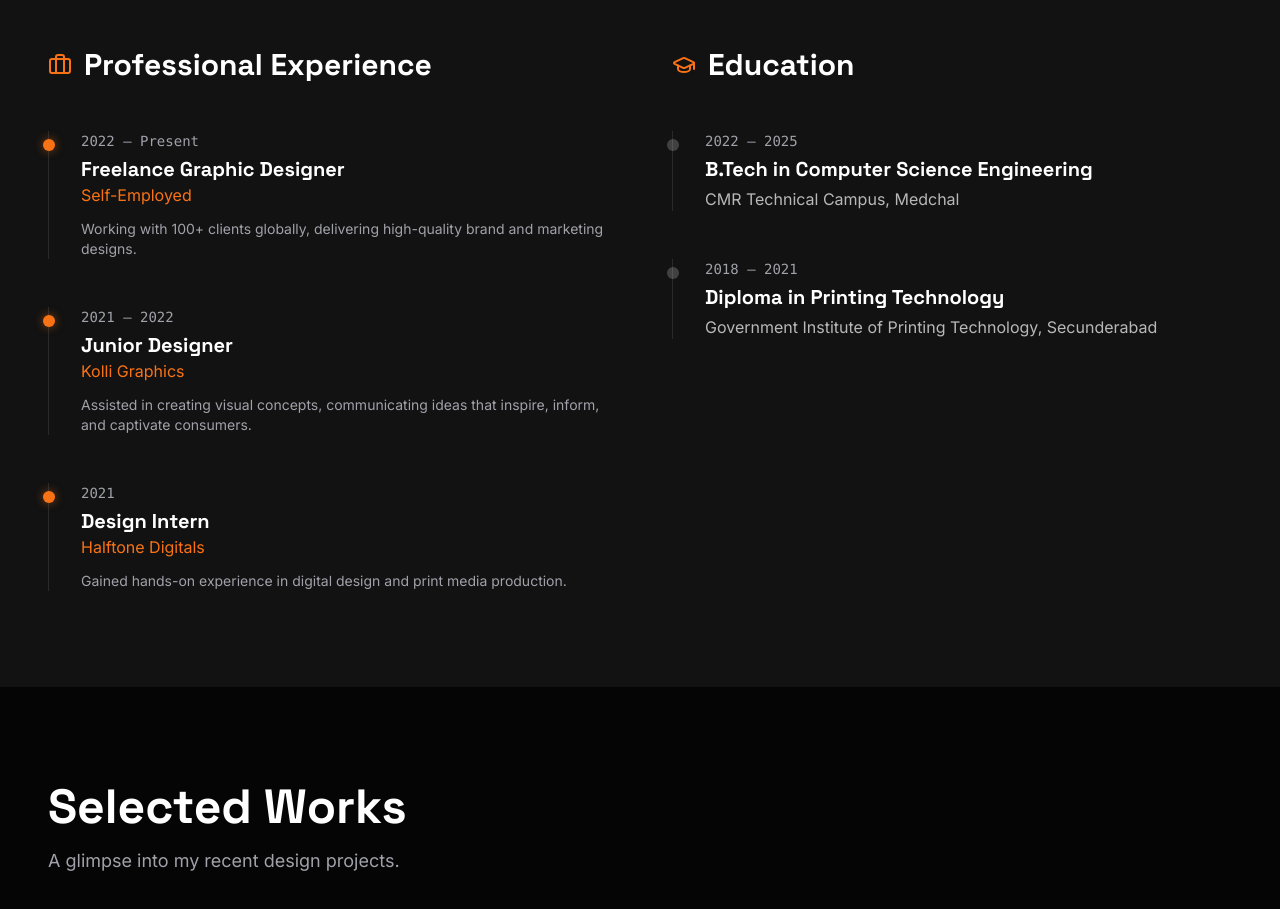
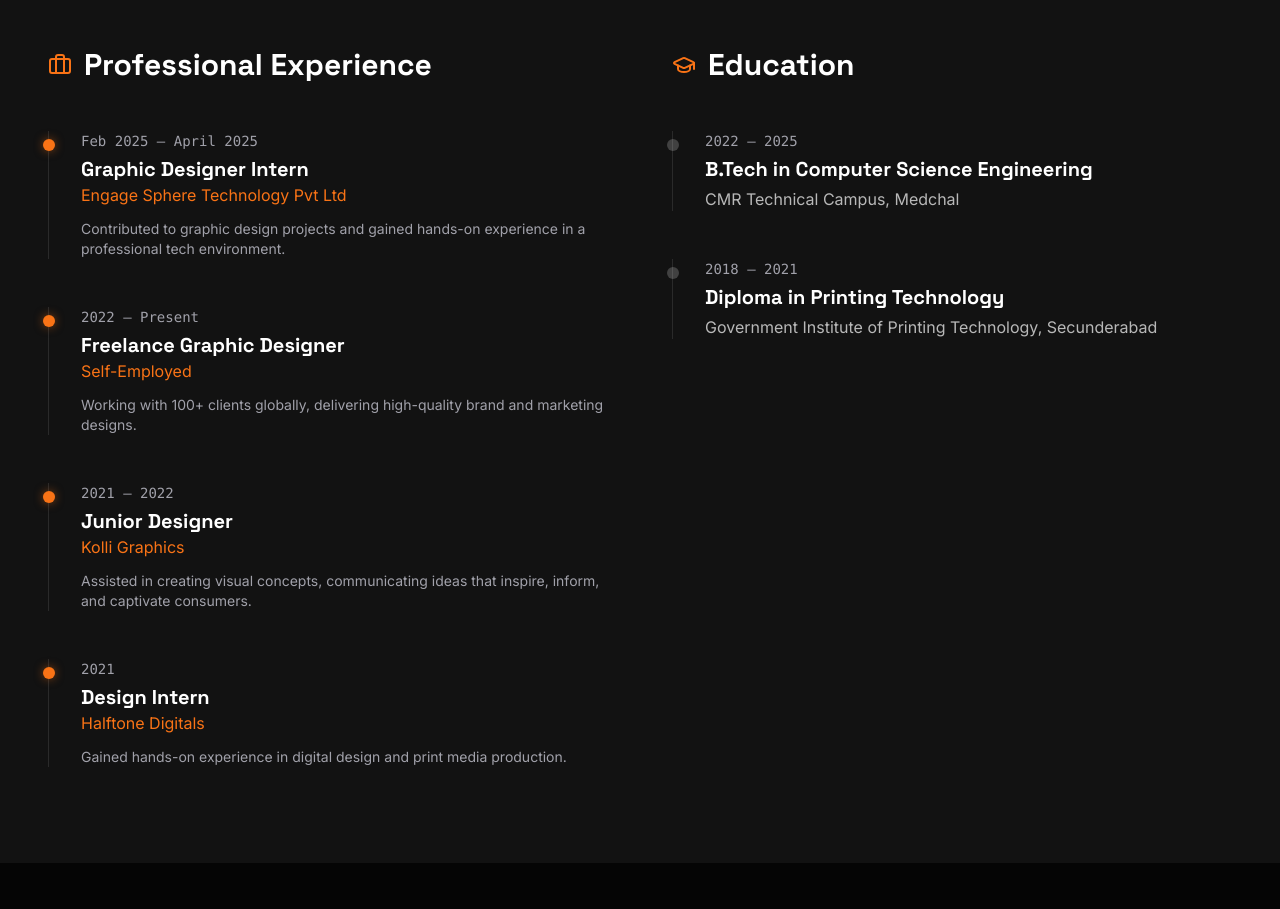
Before and after one commit to divy3107/graphic-design-portfolio, a React (Vite) app: page / in a window 1280 px wide. Shown: the part 2300-3209 px from the top of the page. Built offline with nearby package versions, Linux system fonts and the light colour scheme.

Commit message:
feat: Add graphic designer intern experience
Adds a new entry for a Graphic Designer Intern role at Engage Sphere Technology Pvt Ltd to the professional experience section.

```diff
--- a/src/App.tsx
+++ b/src/App.tsx
@@ -194,6 +194,7 @@
           </div>
           <div className="space-y-12">
             {[
+              { role: "Graphic Designer Intern", company: "Engage Sphere Technology Pvt Ltd", period: "Feb 2025 – April 2025", desc: "Contributed to graphic design projects and gained hands-on experience in a professional tech environment." },
               { role: "Freelance Graphic Designer", company: "Self-Employed", period: "2022 – Present", desc: "Working with 100+ clients globally, delivering high-quality brand and marketing designs." },
               { role: "Junior Designer", company: "Kolli Graphics", period: "2021 – 2022", desc: "Assisted in creating visual concepts, communicating ideas that inspire, inform, and captivate consumers." },
               { role: "Design Intern", company: "Halftone Digitals", period: "2021", desc: "Gained hands-on experience in digital design and print media production." },
```
